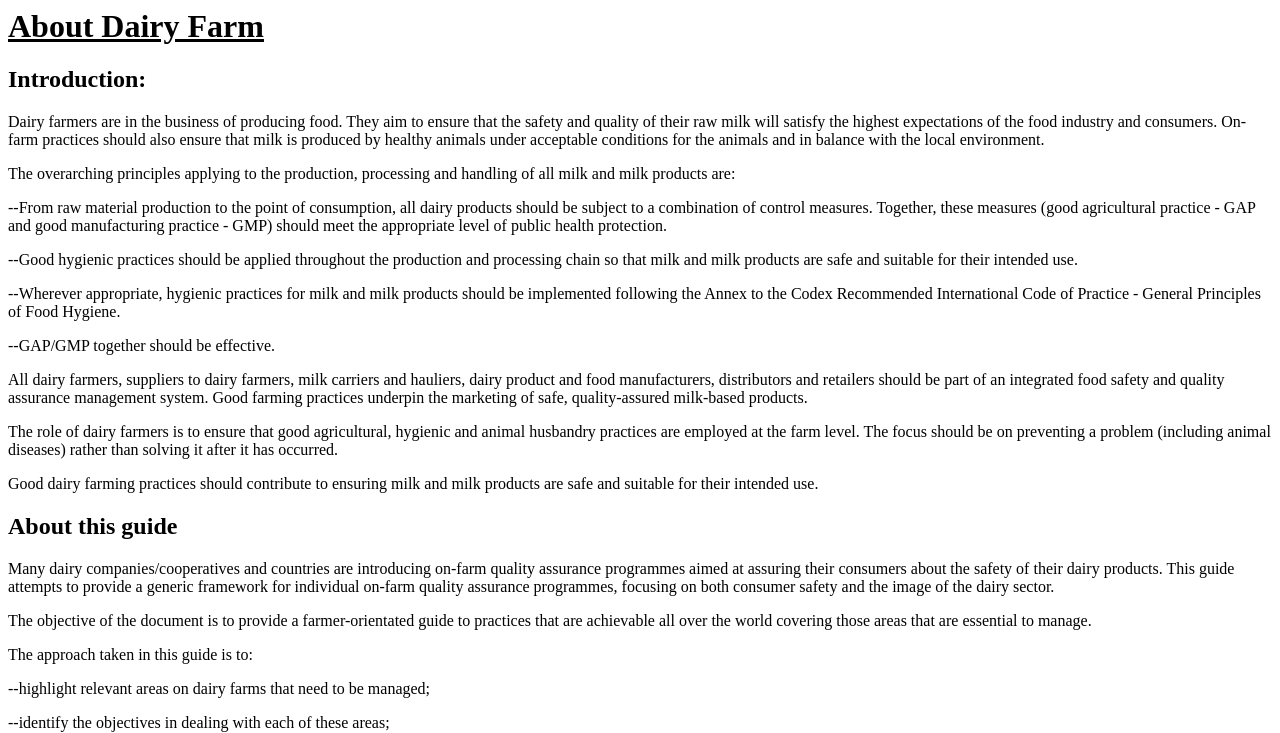
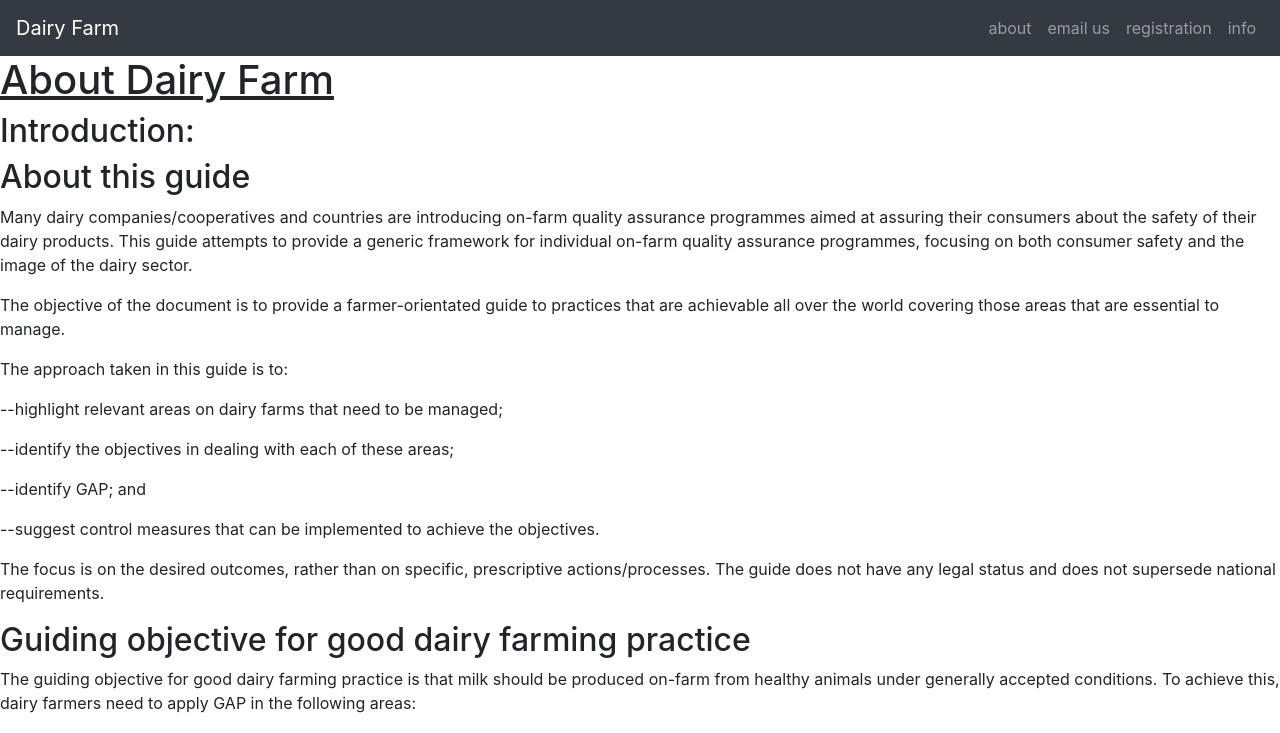
Before and after one commit to Jyothi3659/Dairy, a Django app: page /about/123/ in a window 1280 px wide. Shown: the top 733 px of the page. Run offline with Django 3.2, Linux system fonts and the light colour scheme; some libraries are stand-ins or nearby versions.

Commit message:
modified changes to project url and app url and added email

```diff
--- a/project_dairyform/app_dairyform/template/app_dairyform/about.html
+++ b/project_dairyform/app_dairyform/template/app_dairyform/about.html
@@ -1,19 +1,33 @@
 <html>
 <head>
     <title>home</title>
+  {% load staticfiles %}
+  <title>Dairy Farm</title>
+
+  <link rel="stylesheet" href="https://maxcdn.bootstrapcdn.com/bootstrap/4.0.0/css/bootstrap.min.css" integrity="sha384-Gn5384xqQ1aoWXA+058RXPxPg6fy4IWvTNh0E263XmFcJlSAwiGgFAW/dAiS6JXm" crossorigin="anonymous">
+
 </head>
+
 <body>
+
+  <header>
+    <nav class="navbar navbar-expand-lg navbar-dark bg-dark">
+      <a class="navbar-brand" href="home">Dairy Farm</a>
+      <button class="navbar-toggler" type="button" data-toggle="collapse" data-target="#navbarNavAltMarkup" aria-controls="navbarNavAltMarkup" aria-expanded="false" aria-label="Toggle navigation">
+        <span class="navbar-toggler-icon"></span>
+      </button>
+      <div class="collapse navbar-collapse" id="navbarNavAltMarkup">
+        <div class="navbar-nav ml-auto">
+          <a class="nav-item nav-link" href="123/">about</a>
+          <a class="nav-item nav-link" href="543/">email us</a>
+          <a class="nav-item nav-link" href="app_dairyform/">registration</a>
+          <a class="nav-item nav-link" href="">info</a>
+        </div>
+      </div>
+    </nav>
+  </header>
   <h1><u>About Dairy Farm</u></h1>
   <h2>Introduction:</h2>
-<p>Dairy farmers are in the business of producing food. They aim to ensure that the safety and quality of their raw milk will satisfy the highest expectations of the food industry and consumers. On-farm practices should also ensure that milk is produced by healthy animals under acceptable conditions for the animals and in balance with the local environment.</p>
-<p>The overarching principles applying to the production, processing and handling of all milk and milk products are: </p>
-<p> --From raw material production to the point of consumption, all dairy products should be subject to a combination of control measures. Together, these measures (good agricultural practice - GAP and good manufacturing practice - GMP) should meet the appropriate level of public health protection.</p>
-<p> --Good hygienic practices should be applied throughout the production and processing chain so that milk and milk products are safe and suitable for their intended use.</p>
-<p> --Wherever appropriate, hygienic practices for milk and milk products should be implemented following the Annex to the Codex Recommended International Code of Practice - General Principles of Food Hygiene.</p>
-<p> --GAP/GMP together should be effective.</p>
-<p>All dairy farmers, suppliers to dairy farmers, milk carriers and hauliers, dairy product and food manufacturers, distributors and retailers should be part of an integrated food safety and quality assurance management system. Good farming practices underpin the marketing of safe, quality-assured milk-based products.</p>
-<p>The role of dairy farmers is to ensure that good agricultural, hygienic and animal husbandry practices are employed at the farm level. The focus should be on preventing a problem (including animal diseases) rather than solving it after it has occurred.</p>
-<p>Good dairy farming practices should contribute to ensuring milk and milk products are safe and suitable for their intended use.</p>
    <h2>About this guide</h2>
     <p>Many dairy companies/cooperatives and countries are introducing on-farm quality assurance programmes aimed at assuring their consumers about the safety of their dairy products. This guide attempts to provide a generic framework for individual on-farm quality assurance programmes, focusing on both consumer safety and the image of the dairy sector.</p>
     <p>The objective of the document is to provide a farmer-orientated guide to practices that are achievable all over the world covering those areas that are essential to manage.</p>
--- a/project_dairyform/app_dairyform/template/app_dairyform/home.html
+++ b/project_dairyform/app_dairyform/template/app_dairyform/home.html
@@ -11,7 +11,7 @@
 
   <header>
     <nav class="navbar navbar-expand-lg navbar-dark bg-dark">
-      <a class="navbar-brand" href="home">Dairy Farm</a>
+      <a class="navbar-brand" href="">Dairy Farm</a>
       <button class="navbar-toggler" type="button" data-toggle="collapse" data-target="#navbarNavAltMarkup" aria-controls="navbarNavAltMarkup" aria-expanded="false" aria-label="Toggle navigation">
         <span class="navbar-toggler-icon"></span>
       </button>
--- a/project_dairyform/app_dairyform/urls.py
+++ b/project_dairyform/app_dairyform/urls.py
@@ -7,6 +7,6 @@ urlpatterns = [
     path('',views.home,name='home'),
     path('123/',views.about),
     path('543/',views.email),
-    path('',views.response),
+    # path('',views.response),
     # path('', views.FarmerFormView.as_view(), name='FarmerFormView'),
 ]
--- a/project_dairyform/app_dairyform/views.py
+++ b/project_dairyform/app_dairyform/views.py
@@ -5,6 +5,8 @@ from .forms import FarmerForm
 from django.core.mail import send_mail
 from django.conf import settings
 from .models import Farmer
+from django.core.mail import send_mail
+# from twilio.rest import TwilioRestClient
 
 
 class FarmerFormView(View):
@@ -18,8 +20,8 @@ class FarmerFormView(View):
         return render(request, self.template_name, {'form': form})
 
     def post(self, request, *args, **kwargs):
-        # raise NameError(request.__dict__)
-        # raise NameError(request.POST['Name'])
+        #raise NameError(request.__dict__)
+        #raise NameError(request.POST['Name'])
         option=request.POST['operation']
         if option == 'edit':
             query = request.POST
@@ -40,8 +42,13 @@ def about(request):
 
 
 def email(request):
-    return render(request,'app_dairyform/email.html')
+    message = 'hi'
+    subject = 'thank you'
+    email_from = settings.EMAIL_HOST_USER
+    recipient_list = ['yedla.jyothi95@gmail.com']
+    send_mail(subject, message, email_from, recipient_list)
+    return render(request,'app_dairyform/response.html')
 
 
-def response(request):
-    return render(request,'app_dairyform/response.html')
+# def response(request):
+#     return render(request,'app_dairyform/response.html')
--- a/project_dairyform/project_dairyform/settings.py
+++ b/project_dairyform/project_dairyform/settings.py
@@ -27,8 +27,9 @@ DEBUG = True
 
 ALLOWED_HOSTS = []
 
+EMAIL_BACKEND = 'django.core.mail.backends.smtp.EmailBackend'
 EMAIL_HOST = 'smtp.gmail.com'
-EMAIL_HOST_USER = 'yeswanthcse2013'
+EMAIL_HOST_USER = 'yeswanthcse2013@gmail.com'
 EMAIL_HOST_PASSWORD = ''
 EMAIL_PROT = 587
 EMAIL_USE_TLS = True
```
Lines whose indentation alone changed are shown as unchanged.
